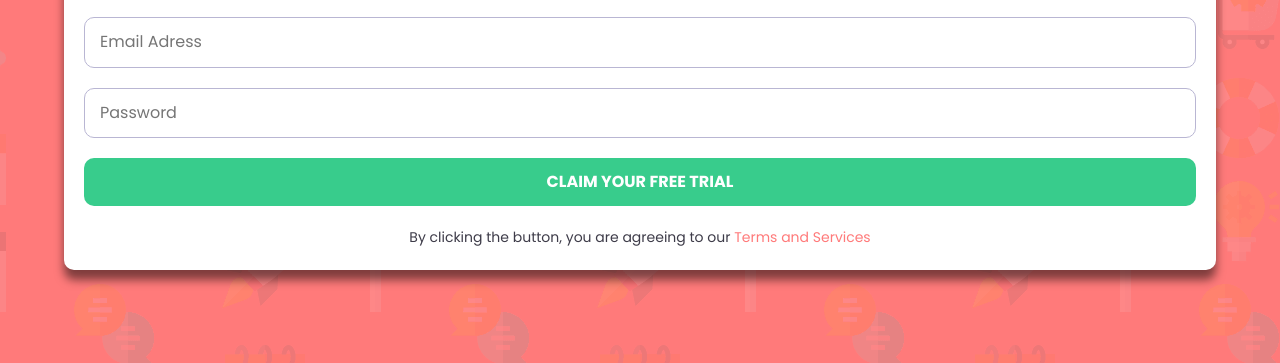
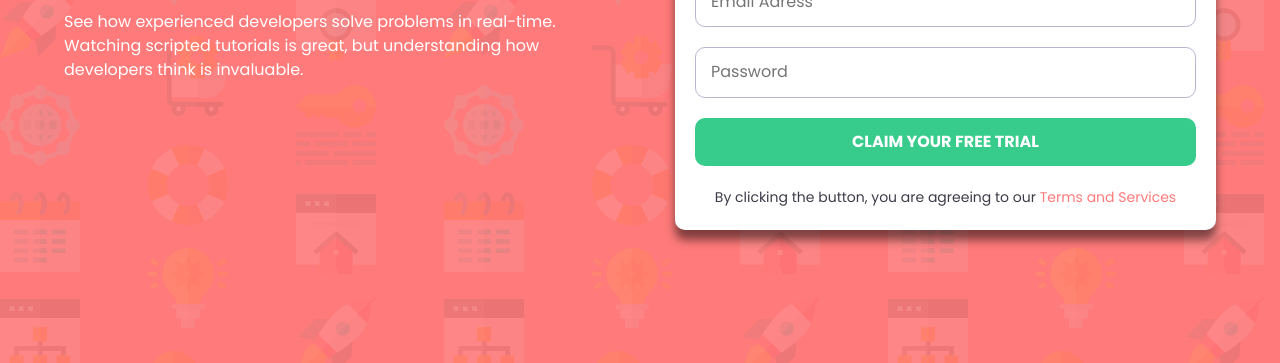
Before and after one commit to Carrisonn/LearnCode, a plain HTML site: page index.html in a window 1280 px wide. Shown: the part 437-800 px from the top of the page. Drawn offline with Linux system fonts and the light colour scheme; some packages are replaced by stand-ins of ours; a script that the page names is missing.

Commit message:
responsive design added

```diff
--- a/css/styles.css
+++ b/css/styles.css
@@ -1,7 +1,7 @@
 :root {
-    --orangeColor: #ff7a7a;
     --btnFreeTrial: #38cc8c;
     --btnFreeTrialHover: #3db885;
+    --orangeColor: #ff7a7a;
     --whiteColor: #ffffff;
     --darkColor: #3e3c49;
     --purpleColor: #6055a5;
@@ -45,10 +45,23 @@ img {
     gap: .5rem;
 }
 
+main {
+    width: min(90%, 120rem);
+    margin: 0 auto;
+    text-align: center;
+    height: 100vh;
+}
+
 .container {
-    width: min(90%, 120rem);
-    margin: 5rem auto;
-    text-align: center;
+    margin-top: 5rem;
+}
+
+h1 {
+    font-size: 5rem;
+}
+
+p {
+    line-height: 1.5;
 }
 
 .information {
@@ -112,3 +125,30 @@ img {
 .terms-and-services-link:hover {
     border-bottom: 1px solid var(--orangeColor);
 }
+
+/** PC Screen **/
+@media screen and (min-width: 768px) {
+    body {
+        background-image: url(../images/bg-intro-desktop.png);
+    }
+
+    main {
+        display: grid;
+        grid-template-columns: repeat(2, 1fr);
+        place-content: center;
+        align-items: center;
+        height: 100vh;
+        width: min(90%, 120rem);
+        margin: 0 auto;
+        text-align: left;
+        gap: 7rem;
+    }
+
+    .container {
+        margin-top: 0;
+    }
+
+    .container-form {
+        text-align: center;
+    }
+}
```
